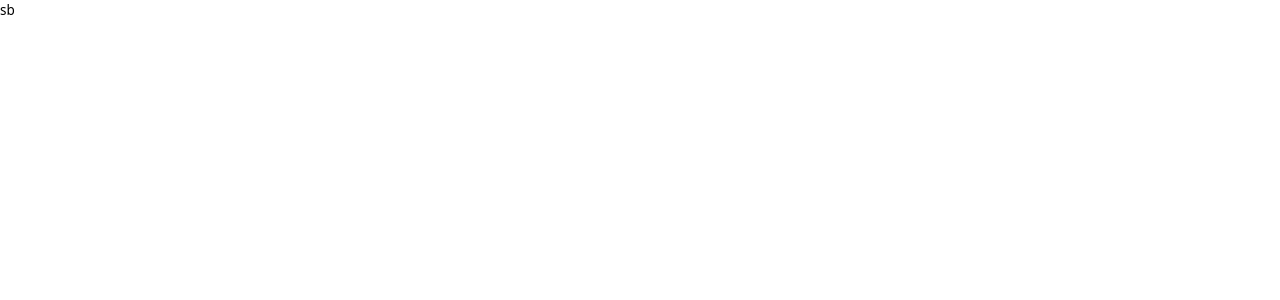
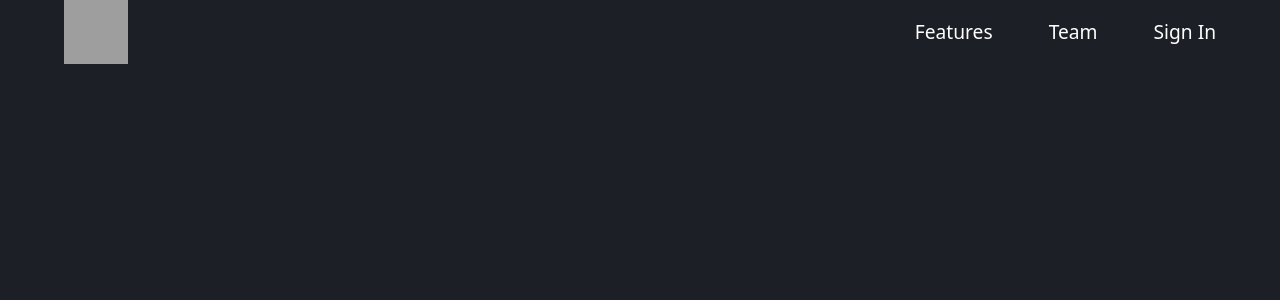
Before and after one commit to SouhailM07/fylo-dark-theme-landing-page, a React (Vite) app: page / in a window 1280 px wide. Shown: the top 300 px of the page. Built offline with nearby package versions, Linux system fonts and the light colour scheme; grey boxes are pictures that could not be loaded.

Commit message:
[Navbar] component -> gpt

```diff
--- a/src/App.css
+++ b/src/App.css
@@ -1,3 +1,7 @@
 html {
   font-size: 13.5px;
 }
+
+* {
+  transition: 0.3s;
+}
--- a/src/App.tsx
+++ b/src/App.tsx
@@ -1,9 +1,13 @@
 import "./style/input.css";
-import "./App.css";
+// import "./App.css";components
+import MyContainer from "./components/MyContainer/MyContainer";
+
 function App() {
+  let body = document.body;
+  body.className = "bg-dark-blue-main";
   return (
     <>
-      <div>sb</div>
+      <MyContainer />
     </>
   );
 }
--- a/src/components/MyContainer/MyContainer.tsx
+++ b/src/components/MyContainer/MyContainer.tsx
@@ -1,4 +1,10 @@
 import "./mycontainer.css";
+//components
+import { Navbar } from "../../components";
 export default function MyContainer() {
-  return <>MyContainer</>;
+  return (
+    <>
+      <Navbar />
+    </>
+  );
 }
--- a/src/components/Navbar/Navbar.tsx
+++ b/src/components/Navbar/Navbar.tsx
@@ -1,4 +1,20 @@
 import "./navbar.css";
 export default function Navbar() {
-  return <>Navbar</>;
+  const menuItems = ["Features", "Team", "Sign In"];
+  return (
+    <nav className="flex justify-between items-center m-auto w-[90%]">
+      <img
+        src="your-image-source.jpg" // Replace with your image source
+        alt="Logo"
+        className="h-16 w-16" // Adjust height and width as needed
+      />
+      <ul className="flex items-center space-x-14 text-[1.2rem]">
+        {menuItems.map((e, i) => (
+          <li key={i} className="text-white">
+            <a href="#">{e}</a>
+          </li>
+        ))}
+      </ul>
+    </nav>
+  );
 }
```
